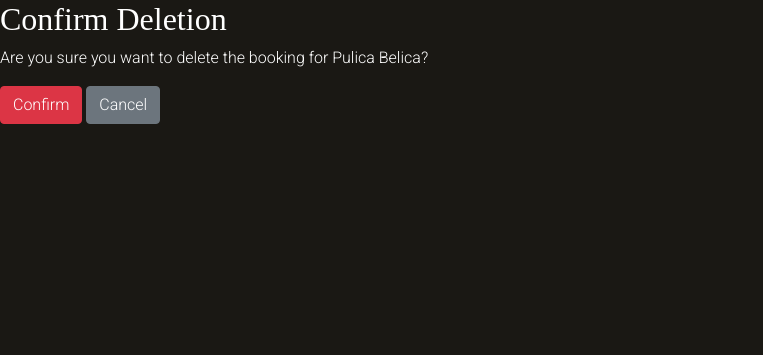
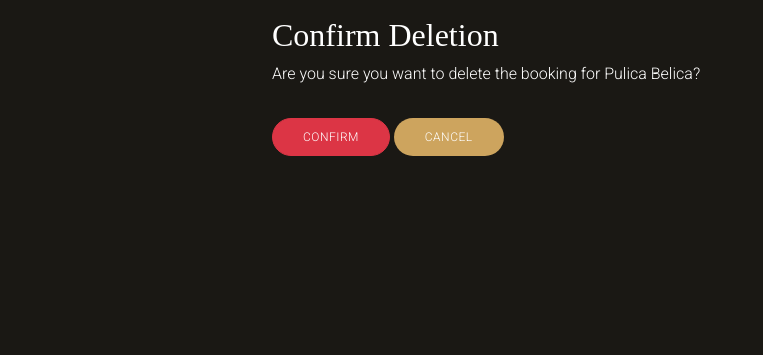
Before and after one commit to Cosmin1907/Project4-Restaurant-On-The-Sea, a Django app: page /booking/booking/delete/6/ in a window 1280 px wide. Shown: the part 87-442 px from the top of the page, without its empty margins (0-763 px from the left). Run offline with Django 4.2, Linux system fonts and the light colour scheme; a user stored in the database is signed in; data comes from the database, SQL or seed files in the repository; some libraries are stand-ins or nearby versions.

Commit message:
Change style for delete button

```diff
--- a/booking/templates/booking/booking_confirm_delete.html
+++ b/booking/templates/booking/booking_confirm_delete.html
@@ -1,12 +1,23 @@
 {% extends "base.html" %}
 
 {% block content %}
-<h2>Confirm Deletion</h2>
-<p>Are you sure you want to delete the booking for {{ object.name }}?</p>
+    <div class="container">
+        <div class="row">
+            <div class="col-md-8 mt-3 offset-md-2">
+                <h2>Confirm Deletion</h2>
+                <p>Are you sure you want to delete the booking for
+                    {{ object.name }}?</p>
+            </div>
+        </div>
 
-<form method="post">
-    {% csrf_token %}
-    <button type="submit" class="btn btn-danger">Confirm</button>
-    <a href="{% url 'booking-list' %}" class="btn btn-secondary">Cancel</a>
-</form>
+        <div class="row">
+            <div class="col-md-8 mt-3 offset-md-2">
+                <form method="post">
+                    {% csrf_token %}
+                    <button type="submit" class="btn btn-danger-custom">Confirm</button>
+                    <a href="{% url 'booking-list' %}" class="btn btn-regular">Cancel</a>
+                </form>
+            </div>
+        </div>
+    </div>
 {% endblock %}
--- a/booking/templates/booking/booking_list.html
+++ b/booking/templates/booking/booking_list.html
@@ -21,7 +21,7 @@
             {% endif %}
             <div class="d-flex justify-content-start mt-2">
                 <a href="{% url 'booking-update' booking.pk %}" class="btn btn-regular btn-sm me-2">Edit</a>
-                <a href="{% url 'booking-delete' booking.pk %}" class="btn btn-danger btn-sm">Delete</a>
+                <a href="{% url 'booking-delete' booking.pk %}" class="btn btn-danger-custom btn-sm">Delete</a>
             </div>
         </div>
     </div>
--- a/static/css/style.css
+++ b/static/css/style.css
@@ -82,9 +82,6 @@ footer i:hover {
     text-decoration: none;
 }
 
-footer p {
-  margin-bottom: 15px !important;
-}
 
 /*--------------------------------------------------------------
 # Hero Section
@@ -417,3 +414,16 @@ footer p {
     color: white;
     background-color: #cda45e;
 }
+
+.btn-danger-custom {
+  font-weight: 500;
+  font-size: 12px;
+  letter-spacing: 0.5px;
+  text-transform: uppercase;
+  padding: 12px 30px;
+  border-radius: 25px;
+  line-height: 1;
+  color: white;
+  background-color: #dc3545;
+  border-color: #dc3545;
+}
```
Also changed, not shown: templates/account/signup.html (+9 -4 lines).
